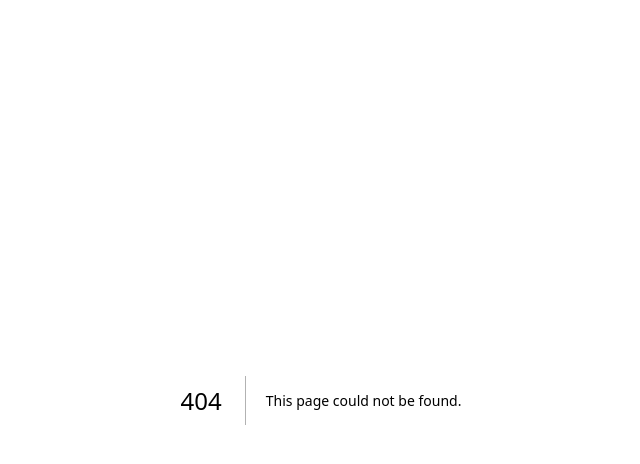
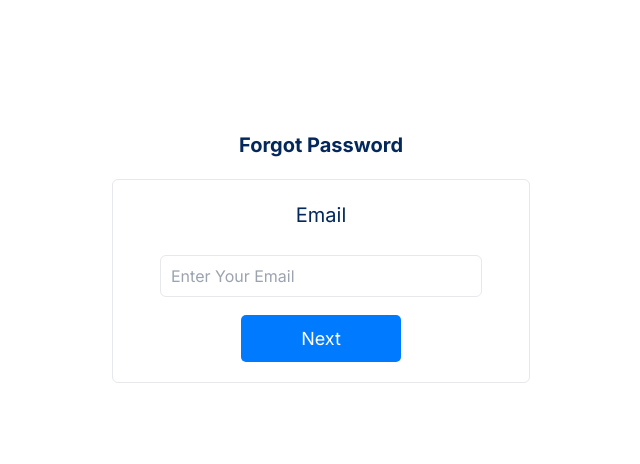
Before and after one commit to hanad124/furqaan-constructions-system, a Next.js app: page /forgotPassword in a window 1280 px wide. Before the commit this address had no page. Shown: the top 464 px of the page, without its empty margins (319-959 px from the left). Built offline with nearby package versions, Linux system fonts and the light colour scheme; no server answers; sample sign-in values are in the browser's storage.

Commit message:
Implemented forgot password with custom validations

```diff
--- /dev/null
+++ b/app/forgotPassword/forgotPassword.scss
@@ -0,0 +1,107 @@
+.password-reset-page {
+    display: flex;
+    flex-direction: column;
+    align-items: center;
+    margin-top: 50px;
+    justify-content: center;
+
+    &__title {
+      font-size: 20px;
+      font-weight: bold;
+      margin-top: 5rem;
+      margin-bottom: 20px;
+      color: #04285c;
+      text-align: center;
+    }
+
+    &__form {
+      display: flex;
+      flex-direction: column;
+      align-items: center;
+      width: 26rem;
+      border-radius: 5px;
+      outline: 1px solid #e6e8ec;
+      background-color: #fff;
+      // box-shadow: rgba(149, 157, 165, 0.2) 0px 8px 24px;
+    }
+
+    &__step {
+      // background-color: red;
+      display: flex;
+      flex-direction: column;
+      align-items: center;
+      // margin-bottom: 30px;
+      width: 100%;
+      padding: 20px 3rem;
+
+      & + & {
+        display: none;
+      }
+    }
+
+    &__label {
+      font-size: 20px;
+      margin-bottom: 10px;
+      color: #04285c;
+    }
+
+    &__input {
+      width: 100%;
+      height: 40px;
+      padding: 10px;
+      margin-top: 1rem;
+      border: none;
+      border-radius: 5px;
+      outline: 1px solid #e6e8ec;
+      transition: box-shadow 0.3s;
+
+      &:focus {
+        outline: 3px solid #0b63e561;
+        // box-shadow: 0 0 5px rgba(0, 0, 255, 0.5);
+      }
+    }
+
+    &__question {
+      font-size: 20px;
+      font-weight: bold;
+      margin-bottom: 20px;
+      color: #333;
+    }
+
+    &__button {
+      background-color: #007bff;
+      width: 50%;
+      color: #fff;
+      font-size: 18px;
+      border: none;
+      border-radius: 5px;
+      padding: 10px 20px;
+      margin-top: 1.2rem;
+      cursor: pointer;
+      transition: background-color 0.3s;
+
+      &:hover {
+        background-color: #0062cc;
+      }
+    }
+
+    &__success-message {
+      font-size: 17px;
+      font-weight: bold;
+      margin-bottom: 20px;
+      color: #333;
+      text-align: center;
+
+      span {
+        color: #0062cc;
+        margin-left: 1rem;
+      }
+    }
+
+    &__error {
+      font-size: 14px;
+      color: red;
+      margin: 10px 0;
+      text-align: center;
+    }
+  }
--- /dev/null
+++ b/app/forgotPassword/page.tsx
@@ -0,0 +1,271 @@
+"use client";
+
+import React, { useState, useEffect } from "react";
+import "./forgotPassword.scss";
+import {
+  collection,
+  getDocs,
+  getDoc,
+  doc,
+  deleteDoc,
+  onSnapshot,
+  where,
+  query,
+} from "firebase/firestore";
+import { db } from "../../firebase";
+import Link from "next/link";
+import { useRouter } from "next/navigation";
+import { motion } from "framer-motion";
+
+function ForgotPassword() {
+  const router = useRouter();
+  const [step, setStep] = useState(1);
+  const [data, setData] = useState<any[]>([]);
+  const [email, setEmail] = useState("");
+  const [secretQuestion, setSecretQuestion] = useState("");
+  const [answer, setAnswer] = useState("");
+  const [password, setPassword] = useState("");
+  const [emailError, setEmailError] = useState("");
+  const [answerError, setAnswerError] = useState("");
+
+  const resetErrors = () => {
+    setEmailError("");
+    setAnswerError("");
+  };
+
+  const handleEmailVerification = (e: React.FormEvent<HTMLButtonElement>) => {
+    e.preventDefault();
+    resetErrors();
+
+    if (!email) {
+      setEmailError("Email is required.");
+      return;
+    }
+
+    const colRef = collection(db, "users");
+
+    const qry = query(colRef, where("email", "==", email));
+
+    const unsub = onSnapshot(
+      qry,
+      (snapShot) => {
+        let correctEmail: any[] = [];
+        snapShot.docs.forEach((doc) => {
+          correctEmail.push({ id: doc.id, ...doc.data() });
+          console.log(doc.data().email);
+        });
+        if (correctEmail.length < 0) {
+          return;
+        } else if (email === correctEmail[0].email) {
+          setSecretQuestion(correctEmail[0].secret_question);
+          setStep(2);
+        } else {
+          setEmailError("Email not found.");
+        }
+      },
+      (error) => {
+        console.log(error);
+        setEmailError("Email not found.");
+      }
+    );
+
+    return () => {
+      unsub();
+    };
+  };
+
+  const handleSecurityQuestion = (e: React.FormEvent<HTMLButtonElement>) => {
+    e.preventDefault();
+
+    if (!answer) {
+      setAnswerError("Answer is required.");
+      return;
+    }
+
+    const colRef = collection(db, "users");
+
+    const qry = query(colRef, where("email", "==", email));
+
+    const unsub = onSnapshot(
+      qry,
+      (snapShot) => {
+        let correctAns: any[] = [];
+        snapShot.docs.forEach((doc) => {
+          correctAns.push({ id: doc.id, ...doc.data() });
+        });
+        if (answer === correctAns[0].answer) {
+          setPassword(correctAns[0].password);
+          setStep(3);
+        } else {
+          setAnswerError("Incorrect answer.");
+        }
+      },
+      (error) => {
+        console.log(error);
+      }
+    );
+
+    return () => {
+      unsub();
+    };
+  };
+
+  const handleResetPassword = (e: React.FormEvent<HTMLButtonElement>) => {
+    e.preventDefault();
+    router.push("/login");
+  };
+
+  const containerVariants = {
+    hidden: { opacity: 0 },
+    show: {
+      opacity: 1,
+      transition: {
+        staggerChildren: 0.3,
+        delayChildren: 0.5,
+      },
+    },
+  };
+
+  const itemVariants = {
+    hidden: { opacity: 0, y: 50 },
+    show: { opacity: 1, y: 0 },
+  };
+
+  const handleSpanClick = () => {
+    const code = document.querySelector(".passText")?.textContent;
+    if (code) {
+      navigator.clipboard.writeText(code);
+      alert("Text copied to clipboard!");
+    }
+  };
+
+  return (
+    <motion.div
+      className="password-reset-page"
+      variants={containerVariants}
+      initial="hidden"
+      animate="show"
+    >
+      <motion.h1 className="password-reset-page__title" variants={itemVariants}>
+        Forgot Password
+      </motion.h1>
+
+      <motion.form
+        className="password-reset-page__form"
+        variants={itemVariants}
+      >
+        {step === 1 && (
+          <motion.div
+            className="password-reset-page__step"
+            variants={itemVariants}
+          >
+            <label
+              className="password-reset-page__label"
+              htmlFor="email"
+              variants={itemVariants}
+            >
+              Email
+            </label>
+            <input
+              className="password-reset-page__input"
+              type="email"
+              value={email}
+              name="email"
+              id="email"
+              placeholder="Enter Your Email"
+              required
+              onChange={(e) => setEmail(e.target.value)}
+              variants={itemVariants}
+            />
+            {emailError && (
+              <p className="password-reset-page__error" variants={itemVariants}>
+                {emailError}
+              </p>
+            )}
+            <button
+              className="password-reset-page__button"
+              onClick={handleEmailVerification}
+              variants={itemVariants}
+            >
+              Next
+            </button>
+          </motion.div>
+        )}
+
+        {step === 2 && (
+          <motion.div
+            className="password-reset-page__step"
+            variants={itemVariants}
+          >
+            <label
+              className="password-reset-page__label"
+              htmlFor="security-question"
+              variants={itemVariants}
+            >
+              {secretQuestion}
+            </label>
+            <input
+              className="password-reset-page__input"
+              type="text"
+              value={answer}
+              name="answer"
+              id="answer"
+              placeholder="Enter Your Answer"
+              required
+              onChange={(e) => setAnswer(e.target.value)}
+              variants={itemVariants}
+            />
+            {answerError && (
+              <p className="password-reset-page__error" variants={itemVariants}>
+                {answerError}
+              </p>
+            )}
+            <button
+              className="password-reset-page__button"
+              onClick={handleSecurityQuestion}
+              variants={itemVariants}
+            >
+              Next
+            </button>
+          </motion.div>
+        )}
+
+        {step === 3 && (
+          <motion.div
+            className="password-reset-page__step"
+            variants={itemVariants}
+          >
+            <label
+              className="password-reset-page__label"
+              htmlFor="password"
+              variants={itemVariants}
+            >
+              Password
+            </label>
+            <div className="password-reset-page__password-container">
+              <span
+                className="password-reset-page__password"
+                onClick={handleSpanClick}
+              >
+                {password}
+              </span>
+            </div>
+            <button
+              className="password-reset-page__button"
+              onClick={handleResetPassword}
+              variants={itemVariants}
+            >
+              Back to Login{" "}
+            </button>
+          </motion.div>
+        )}
+      </motion.form>
+
+      {/* <motion.div className="password-reset-page__link" variants={itemVariants}>
+        <Link href="/login">Back to Login</Link>
+      </motion.div> */}
+    </motion.div>
+  );
+}
+
+export default ForgotPassword;
--- a/app/login/login.scss
+++ b/app/login/login.scss
@@ -102,7 +102,7 @@
         margin-top: 4rem;
         width: 100%;
         height: 3rem;
-        background-color: #0b63e5;
+        // background-color: #0b63e5;
         color: #fff;
         border-radius: 0.5rem;
         border: none;
@@ -112,7 +112,7 @@
         transition: hover 0.2s ease-in-out;
 
         &:hover {
-          background: #0c55c4;
+          // background: #0c55c4;
         }
       }
 
--- a/app/login/page.tsx
+++ b/app/login/page.tsx
@@ -129,7 +129,7 @@ const Login = () => {
               </Link>
               <div className="btn_login-wrapper">
                 <button
-                  className="submit-login"
+                  className="submit-login bg-[#D54F33] hover:bg-[#c74a31]"
                   type="submit"
                   disabled={Boolean(emailError) || Boolean(passwordError)}
                 >
--- a/app/page.tsx
+++ b/app/page.tsx
@@ -16,9 +16,6 @@ export default function Home() {
   }
   return (
     <>
-      <Button variant="outline">
-        <Link href="/login">Login</Link>
-      </Button>{" "}
       <Button
         variant="destructive"
         onClick={() => {
--- a/package.json
+++ b/package.json
@@ -23,6 +23,7 @@
     "eslint": "8.49.0",
     "eslint-config-next": "13.4.19",
     "firebase": "^10.4.0",
+    "framer-motion": "^10.16.4",
     "next": "13.4.19",
     "postcss": "8.4.29",
     "react": "18.2.0",
```
Also changed, not shown: 1 other file (tests, documents, lock files or other folders).
